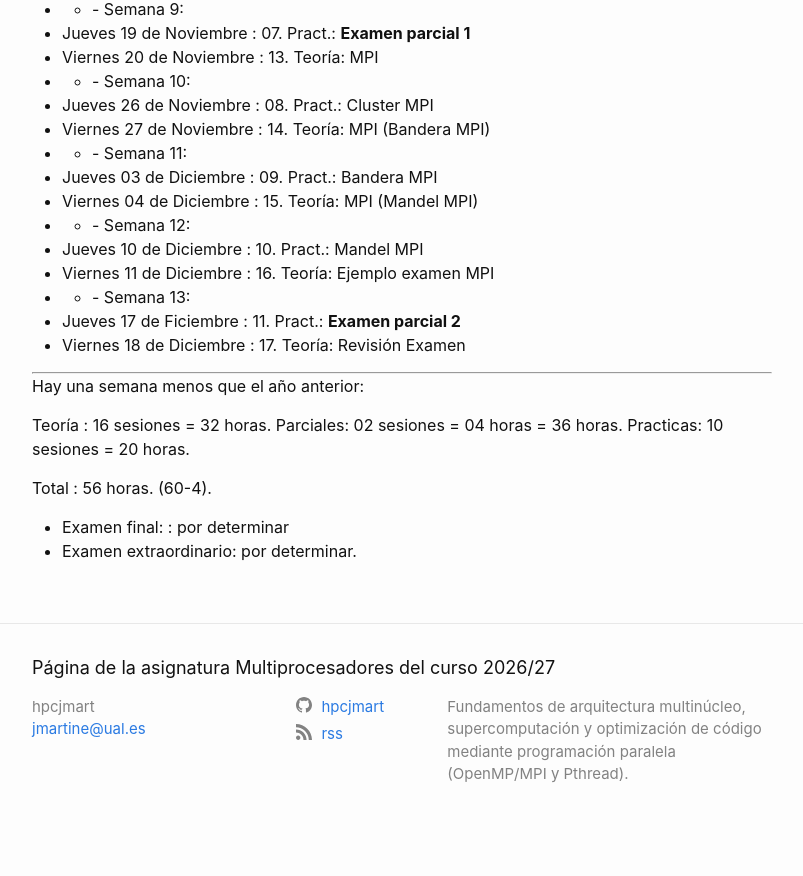
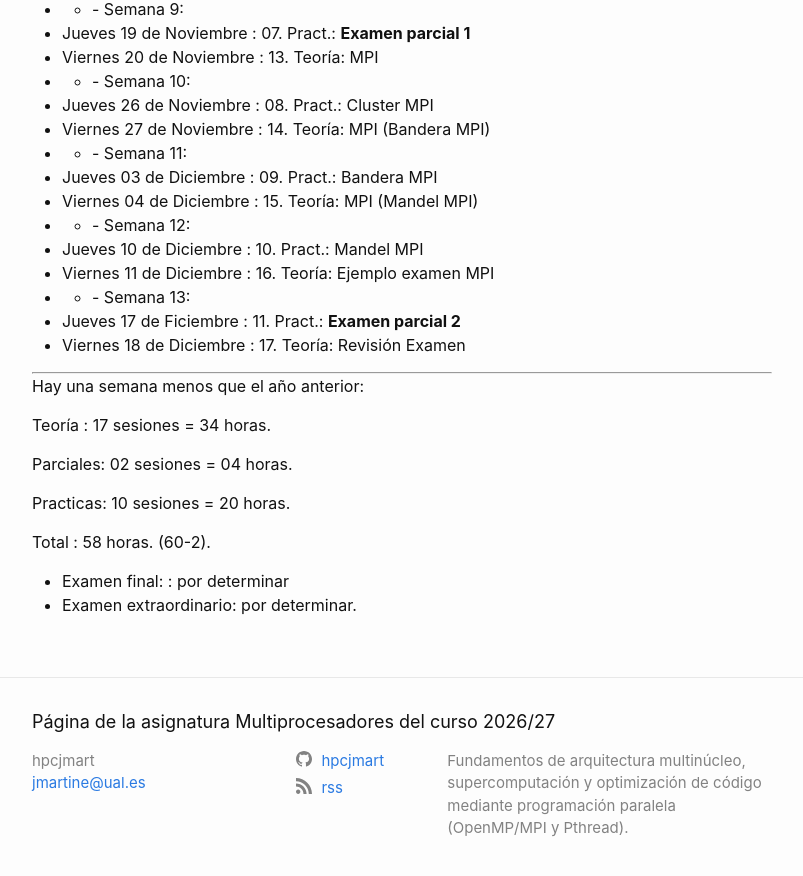
Before and after one commit to hpcjmart/multi2627, a Jekyll site: the page built from docs/_posts/2026-09-14-horario.md, in a window 1280 px wide and 900 px high, scrolled down 1470 px. Shown: the top 876 px of the window, without its empty margins (238-1041 px from the left). Built offline with Jekyll 4.4.1, drawn with Linux system fonts in a browser that asks for light colours; before the commit the page ends 2316 px from its top, so only the background shows below that.

Commit message:
Modificado Horario y Cronograma

```diff
--- a/docs/_posts/2026-09-14-horario.md
+++ b/docs/_posts/2026-09-14-horario.md
@@ -85,13 +85,16 @@ Semana 13:
 * Viernes 18 de Diciembre : 17. Teoría: Revisión Examen
 
 - - -
+
 Hay una semana menos que el año anterior:
 
-Teoría   : 16 sesiones = 32 horas.
-Parciales: 02 sesiones = 04 horas = 36 horas.
+Teoría   : 17 sesiones = 34 horas.
+
+Parciales: 02 sesiones = 04 horas.
+
 Practicas: 10 sesiones = 20 horas.
 
-Total    : 56 horas. (60-4).
+Total    : 58 horas. (60-2).
 
 * Examen final:        : por determinar
 * Examen extraordinario: por determinar.
```
Also changed, not shown: docs/_posts/2026-09-14-cronograma.md (+12 -0 lines).
